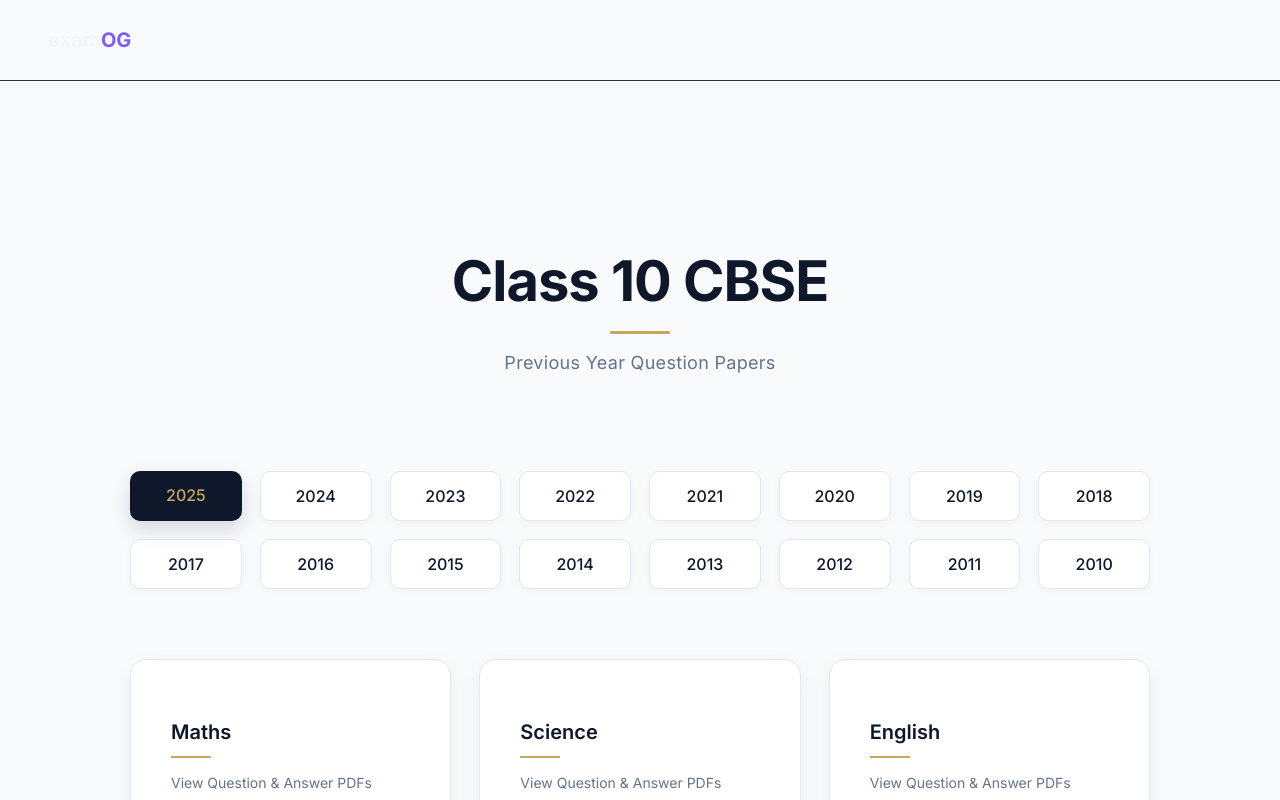
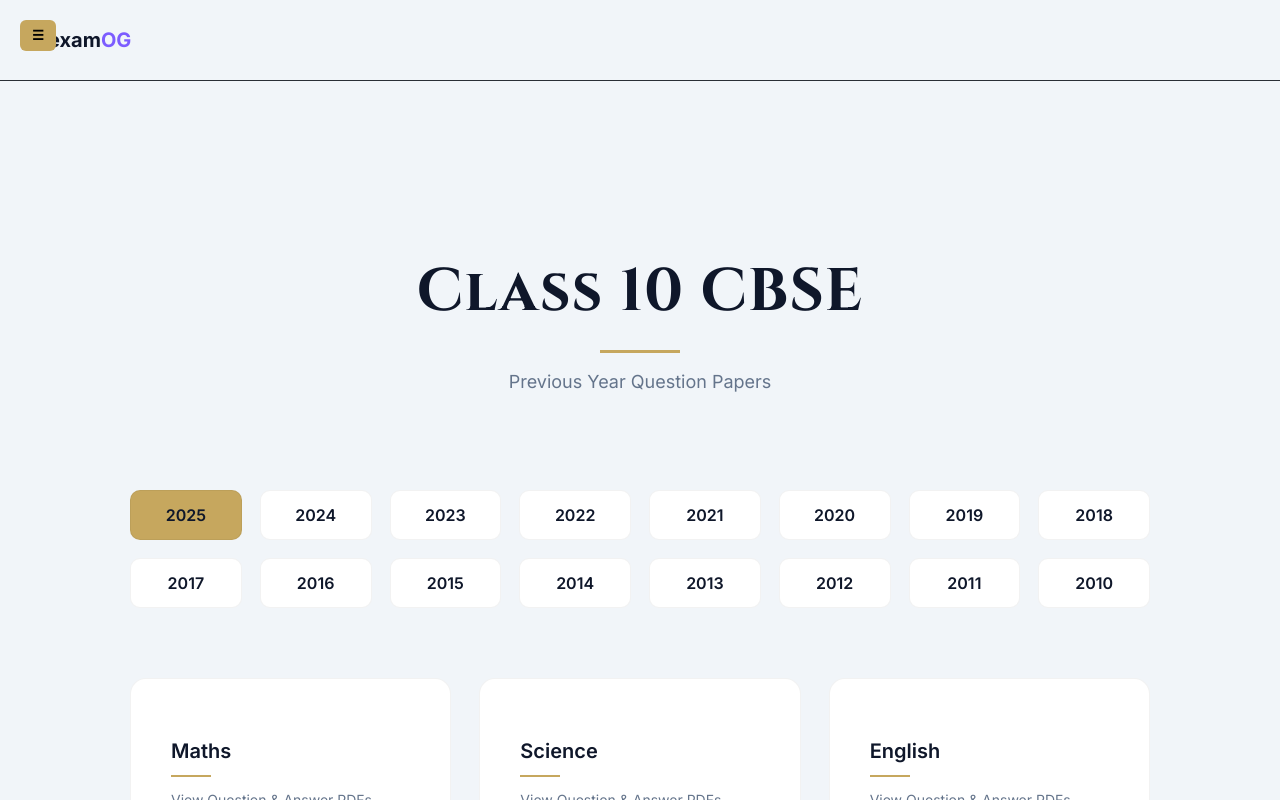
Before and after one commit to jia-nil/examogfrontend, a React (Vite) app: page / in a window 1280 px wide. Both pictures are taken after a click on the element "2025". Shown: the top 800 px of the page. Built offline with nearby package versions, Linux system fonts and the light colour scheme; a web font is replaced by a local one.

Commit message:
Update Dashboard.tsx

```diff
--- a/src/pages/Dashboard.tsx
+++ b/src/pages/Dashboard.tsx
@@ -6,15 +6,90 @@ const subjects = ["Maths", "Science", "English", "SST"];
 
 export default function Dashboard() {
   const [selectedYear, setSelectedYear] = useState<number | null>(null);
+  const [darkMode, setDarkMode] = useState(false);
+  const [sidebarOpen, setSidebarOpen] = useState(false);
+
+  const bgColor = darkMode ? "#0B1120" : "#F1F5F9";
+  const cardColor = darkMode ? "#111827" : "#FFFFFF";
+  const textColor = darkMode ? "#E2E8F0" : "#0F172A";
+  const subTextColor = darkMode ? "#94A3B8" : "#64748B";
 
   return (
     <div
       style={{
         minHeight: "100vh",
-        background: "#F8FAFC",
+        background: bgColor,
+        transition: "all 0.3s ease",
+        color: textColor,
       }}
     >
       <Navbar />
+
+      {/* Sidebar */}
+      <div
+        style={{
+          position: "fixed",
+          top: 0,
+          left: sidebarOpen ? 0 : -260,
+          width: 260,
+          height: "100vh",
+          background: "#0F172A",
+          color: "#E2E8F0",
+          padding: 30,
+          transition: "all 0.3s ease",
+          zIndex: 1000,
+        }}
+      >
+        <h3 style={{ marginBottom: 30 }}>Examog</h3>
+
+        <button
+          style={sidebarBtn}
+        >
+          Login
+        </button>
+
+        <button
+          style={{ ...sidebarBtn, marginBottom: 30 }}
+        >
+          Sign Up
+        </button>
+
+        <div style={{ marginTop: 20 }}>
+          <p style={{ marginBottom: 8 }}>Theme</p>
+          <button
+            onClick={() => setDarkMode(!darkMode)}
+            style={{
+              padding: "8px 14px",
+              borderRadius: 8,
+              border: "none",
+              background: "#C6A75E",
+              cursor: "pointer",
+              fontWeight: 600,
+            }}
+          >
+            {darkMode ? "Light Mode" : "Dark Mode"}
+          </button>
+        </div>
+      </div>
+
+      {/* Sidebar Toggle */}
+      <button
+        onClick={() => setSidebarOpen(!sidebarOpen)}
+        style={{
+          position: "fixed",
+          top: 20,
+          left: 20,
+          background: "#C6A75E",
+          border: "none",
+          padding: "8px 12px",
+          borderRadius: 6,
+          cursor: "pointer",
+          zIndex: 1100,
+          fontWeight: 600,
+        }}
+      >
+        ☰
+      </button>
 
       {/* Hero */}
       <section
@@ -25,11 +100,11 @@ export default function Dashboard() {
       >
         <h1
           style={{
-            fontSize: 56,
+            fontSize: 60,
+            fontFamily: "'Cinzel', serif",
             fontWeight: 700,
-            marginBottom: 16,
-            color: "#0F172A",
-            letterSpacing: "-1px",
+            marginBottom: 18,
+            letterSpacing: "1px",
           }}
         >
           Class 10 CBSE
@@ -37,19 +112,17 @@ export default function Dashboard() {
 
         <div
           style={{
-            width: 60,
+            width: 80,
             height: 3,
             background: "#C6A75E",
             margin: "0 auto 18px",
-            borderRadius: 2,
           }}
         />
 
         <p
           style={{
             fontSize: 18,
-            color: "#64748B",
-            letterSpacing: "0.3px",
+            color: subTextColor,
           }}
         >
           Previous Year Question Papers
@@ -83,34 +156,17 @@ export default function Dashboard() {
                 borderRadius: 10,
                 textAlign: "center",
                 cursor: "pointer",
-                fontWeight: 500,
+                fontWeight: 600,
                 background:
                   selectedYear === year
-                    ? "#0F172A"
-                    : "#FFFFFF",
+                    ? "#C6A75E"
+                    : cardColor,
                 color:
                   selectedYear === year
-                    ? "#C6A75E"
-                    : "#0F172A",
-                border:
-                  selectedYear === year
-                    ? "none"
-                    : "1px solid #E2E8F0",
-                boxShadow:
-                  selectedYear === year
-                    ? "0 8px 20px rgba(15,23,42,0.15)"
-                    : "0 3px 8px rgba(0,0,0,0.03)",
+                    ? "#0F172A"
+                    : textColor,
+                border: "1px solid rgba(0,0,0,0.05)",
                 transition: "all 0.2s ease",
-              }}
-              onMouseEnter={(e) => {
-                if (selectedYear !== year) {
-                  e.currentTarget.style.transform =
-                    "translateY(-2px)";
-                }
-              }}
-              onMouseLeave={(e) => {
-                e.currentTarget.style.transform =
-                  "translateY(0)";
               }}
             >
               {year}
@@ -134,24 +190,10 @@ export default function Dashboard() {
                 style={{
                   padding: 40,
                   borderRadius: 16,
-                  background: "#FFFFFF",
-                  border: "1px solid #E2E8F0",
+                  background: cardColor,
+                  border: "1px solid rgba(0,0,0,0.05)",
                   cursor: "pointer",
                   transition: "all 0.25s ease",
-                  boxShadow:
-                    "0 8px 24px rgba(15,23,42,0.05)",
-                }}
-                onMouseEnter={(e) => {
-                  e.currentTarget.style.transform =
-                    "translateY(-6px)";
-                  e.currentTarget.style.boxShadow =
-                    "0 14px 32px rgba(15,23,42,0.08)";
-                }}
-                onMouseLeave={(e) => {
-                  e.currentTarget.style.transform =
-                    "translateY(0)";
-                  e.currentTarget.style.boxShadow =
-                    "0 8px 24px rgba(15,23,42,0.05)";
                 }}
               >
                 <h3
@@ -159,7 +201,6 @@ export default function Dashboard() {
                     marginBottom: 12,
                     fontSize: 20,
                     fontWeight: 600,
-                    color: "#0F172A",
                   }}
                 >
                   {subj}
@@ -176,9 +217,8 @@ export default function Dashboard() {
 
                 <p
                   style={{
-                    color: "#64748B",
+                    color: subTextColor,
                     fontSize: 14,
-                    lineHeight: 1.6,
                   }}
                 >
                   View Question & Answer PDFs
@@ -191,3 +231,13 @@ export default function Dashboard() {
     </div>
   );
 }
+
+const sidebarBtn = {
+  width: "100%",
+  padding: "10px 14px",
+  borderRadius: 8,
+  border: "none",
+  marginBottom: 12,
+  cursor: "pointer",
+  fontWeight: 600,
+};
```
